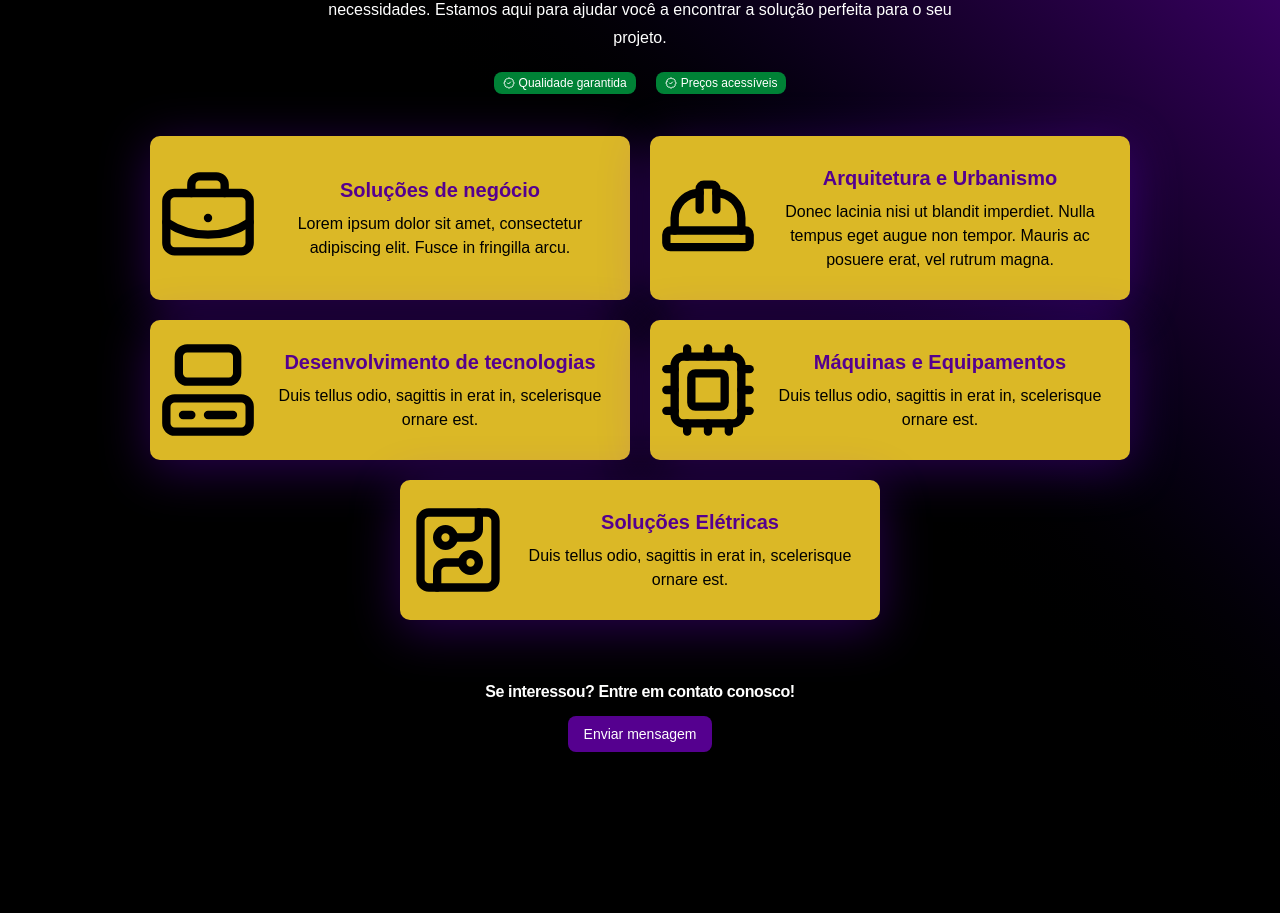
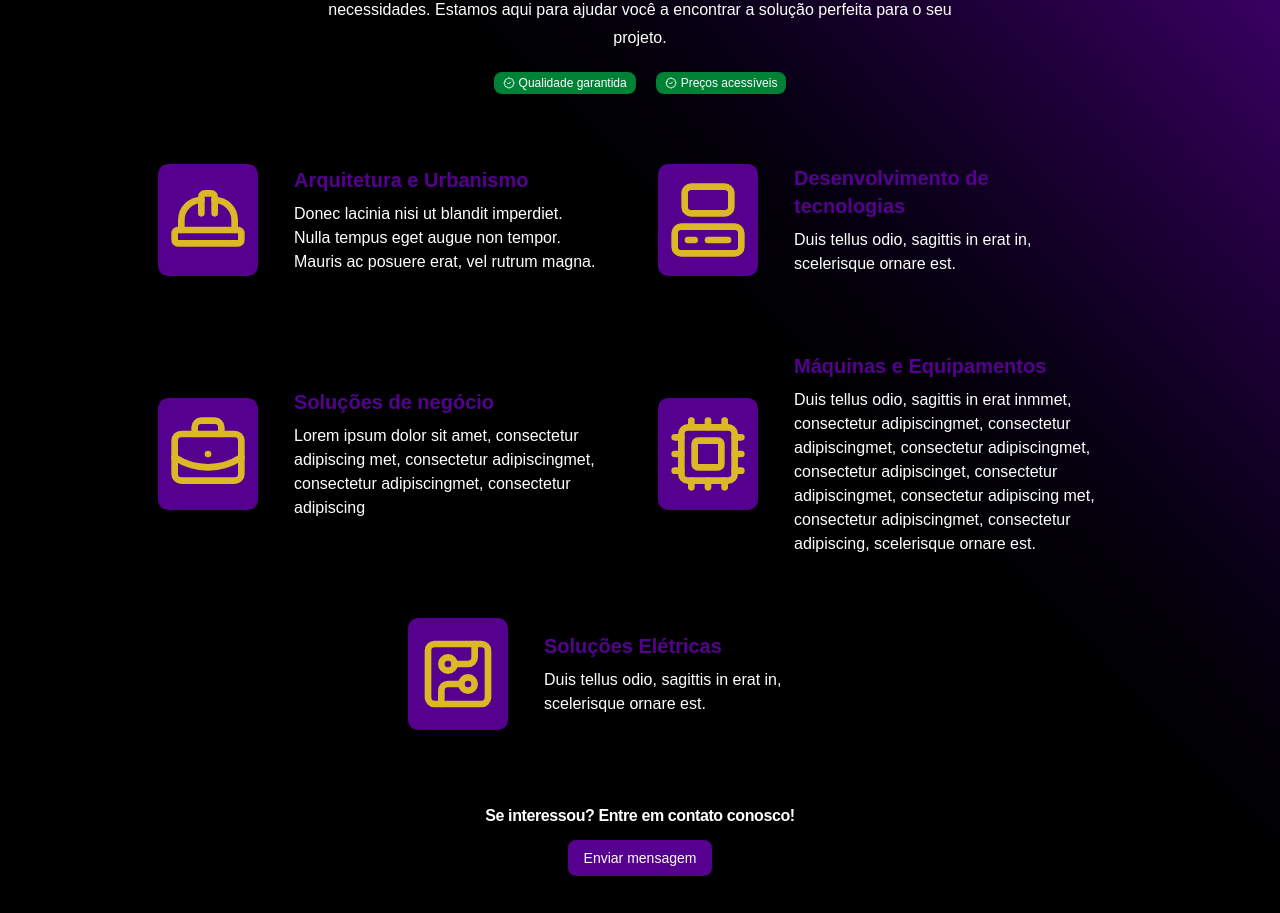
Before and after one commit to lucasMenezesM/projeto-aurea, a React (Vite) app: page / in a window 1280 px wide. Shown: the part 1080-1993 px from the top of the page. Built offline with nearby package versions, Linux system fonts and the light colour scheme.

Commit message:
melhora seção de especialidades na homepage

```diff
--- a/src/pages/home/components/EspecialdadeBox.tsx
+++ b/src/pages/home/components/EspecialdadeBox.tsx
@@ -1,17 +1,27 @@
 import Reveal from "@/pages/shared/components/Reveal";
 import { motion, useAnimation, useInView } from "motion/react";
-import { useEffect, useRef } from "react";
+import React from "react";
+import { useEffect, useRef, useState } from "react";
 
 interface Props {
   title: string;
   description: string;
-  img?: string;
-  icon: React.ReactNode;
+  icon: React.JSX.Element;
+  iconColor?: string;
+  bgColor?: string;
 }
-const EspecialidadeBox3: React.FC<Props> = ({ title, description, icon }) => {
+const EspecialidadeBox3: React.FC<Props> = ({
+  title,
+  description,
+  icon,
+  iconColor = "rgb(219, 184, 38)",
+  bgColor = "#55008f",
+}) => {
   const iconAnimation = useAnimation();
   const iconRef = useRef<HTMLDivElement>(null);
   const isInView = useInView(iconRef, { once: true });
+
+  const [isHovered, setIsHovered] = useState(false);
 
   useEffect(() => {
     if (isInView) {
@@ -20,27 +30,45 @@
   }, [isInView, iconAnimation]);
 
   return (
-    <div className="especialidade-box flex flex-wrap md:flex-nowrap w-full md:w-120 items-center background-secondary p-2 rounded-lg text-black justify-center shadow-[0_9px_50px_1px_rgba(128,0,255,0.3)]">
-      <motion.div
-        className=""
-        initial={{ opacity: 0 }}
-        animate={iconAnimation}
-        transition={{ duration: 1.3, ease: "easeInOut" }}
-        ref={iconRef}
+    // <div className="especialidade-box flex flex-wrap md:flex-nowrap w-full md:w-120 items-center background-secondary p-2 rounded-lg text-black justify-center shadow-[0_9px_50px_1px_rgba(128,0,255,0.3)]">
+    <div className="especialidade-box flex flex-wrap sm:grid grid-cols-4 md:flex-nowrap w-full md:w-120 items-center  p-2 rounded-lg text-black justify-center">
+      <div
+        className="relative overflow-hidden p-4 rounded-lg flex flex-col items-center gap-2 w-25 col-span-1"
+        style={{ backgroundColor: bgColor }}
+        onMouseEnter={() => setIsHovered(true)}
+        onMouseLeave={() => setIsHovered(false)}
       >
-        {icon}
-      </motion.div>
-      <div className="flex flex-col items-center p-5">
+        {/* Camada que desliza para mudar a cor */}
+        <motion.div
+          className="absolute inset-0"
+          style={{ backgroundColor: iconColor }}
+          initial={{ x: "-100%" }}
+          animate={{ x: isHovered ? "0%" : "-100%" }}
+          transition={{ duration: 0.4, ease: "easeInOut" }}
+        />
+
+        {/* Conteúdo acima da camada */}
+        <motion.div
+          initial={{ opacity: 0 }}
+          whileInView={{ opacity: 1 }}
+          transition={{ duration: 0.5, ease: "easeInOut" }}
+          whileHover={{ scale: 1.15, transition: { duration: 0.5 } }}
+          className="relative z-10 flex flex-col items-center gap-2"
+        >
+          {React.cloneElement(icon, {
+            color: isHovered ? bgColor : iconColor,
+            size: 80,
+          })}
+        </motion.div>
+      </div>
+      <div className="flex flex-col items-center p-5 w-full col-span-3">
         <Reveal>
-          <h3 className="text-xl font-semibold text-tertiary shadow-lg">{title}</h3>
+          <h3 className="text-xl font-semibold text-tertiary shadow-lg md:text-start">{title}</h3>
         </Reveal>
         <Reveal>
-          <p className="mt-2">{description}</p>
+          <p className="mt-2 text-white md:text-start">{description}</p>
         </Reveal>
       </div>
-      {/* <Button className="absolute bottom-1 h-5 right-1 w-16 cursor-pointer text-xs">
-        Saiba mais
-      </Button> */}
     </div>
   );
 };
--- a/src/pages/home/components/Especialidades.tsx
+++ b/src/pages/home/components/Especialidades.tsx
@@ -78,29 +78,31 @@
 
       <div className="flex flex-wrap justify-center gap-5 mt-10">
         <EspecialidadeBox
-          title="Soluções de negócio"
-          description="Lorem ipsum dolor sit amet, consectetur adipiscing elit. Fusce in fringilla arcu. "
-          icon={<BriefcaseBusiness size={100} />}
-        />
-        <EspecialidadeBox
           title="Arquitetura e Urbanismo"
           description="Donec lacinia nisi ut blandit imperdiet. Nulla tempus eget augue non tempor. Mauris ac posuere erat, vel rutrum magna. "
-          icon={<HardHat size={100} />}
+          icon={<HardHat size={80} color="rgb(219, 184, 38)" />}
         />
         <EspecialidadeBox
           title="Desenvolvimento de tecnologias"
           description="Duis tellus odio, sagittis in erat in, scelerisque ornare est. "
-          icon={<Computer size={100} />}
+          icon={<Computer size={80} color="rgb(219, 184, 38)" />}
+        />
+        <EspecialidadeBox
+          title="Soluções de negócio"
+          description="Lorem ipsum dolor sit amet, consectetur adipiscing met, consectetur adipiscingmet, consectetur adipiscingmet, consectetur adipiscing"
+          icon={<BriefcaseBusiness size={80} color="rgb(219, 184, 38)" />}
         />
         <EspecialidadeBox
           title="Máquinas e Equipamentos"
-          description="Duis tellus odio, sagittis in erat in, scelerisque ornare est. "
-          icon={<Cpu size={100} />}
+          description="Duis tellus odio, sagittis in erat inmmet, consectetur adipiscingmet, consectetur adipiscingmet, consectetur adipiscingmet, consectetur adipiscinget, consectetur adipiscingmet, consectetur adipiscing met, consectetur adipiscingmet, consectetur adipiscing, scelerisque ornare est. "
+          icon={<Cpu size={80} color="rgb(219, 184, 38)" />}
         />
         <EspecialidadeBox
           title="Soluções Elétricas"
           description="Duis tellus odio, sagittis in erat in, scelerisque ornare est. "
-          icon={<CircuitBoard size={100} />}
+          icon={<CircuitBoard size={80} color="rgb(219, 184, 38)" />}
+          iconColor="rgb(219, 184, 38)" // cor do ícone
+          bgColor="#55008f" // cor do fundo original
         />
       </div>
 
```
